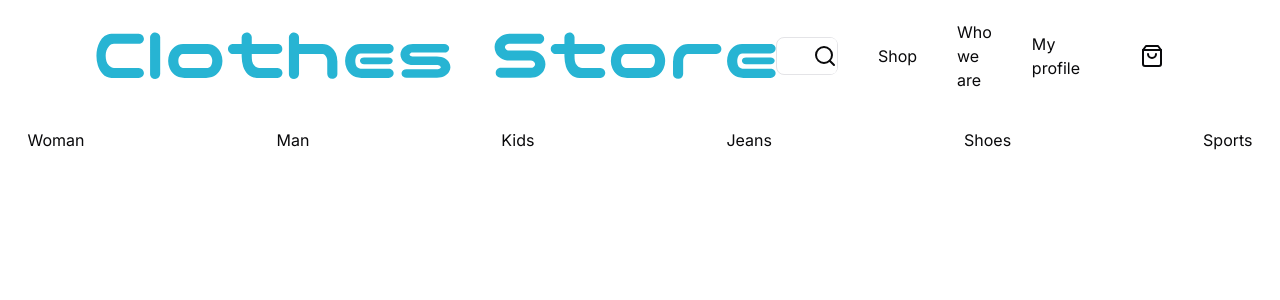
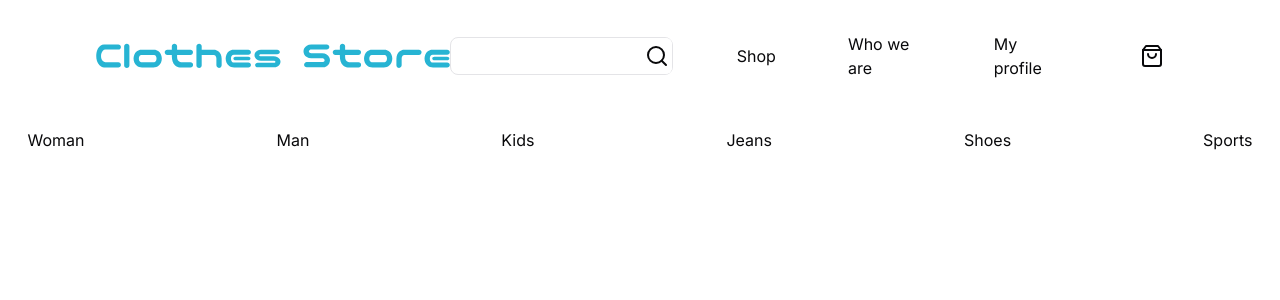
Before and after one commit to nalbertysales/clothes-store-with-nextjs, a Next.js app: page / in a window 1280 px wide. Shown: the top 300 px of the page. Built offline with nearby package versions, Linux system fonts and the light colour scheme.

Commit message:
feat: create featute that dynamically adds items to the Header component

```diff
--- a/src/app/components/Header.tsx
+++ b/src/app/components/Header.tsx
@@ -2,17 +2,12 @@ import { Search, ShoppingBag } from "lucide-react";
 import { Button } from "./ui/button";
 import { Input } from "./ui/input";
 
-const Header = () => {
-  return (
+const list = [
+  {
+    content: (
       <>
-      <header className="h-28 w-full flex px-24 items-center gap-2 flex-col justify-center">
-        <div className="w-full flex justify-between">
-          <img src="/Clothes-Store-logo.svg" alt="Clothes Store" />
-
-          <ul className="flex gap-10 items-center">
-            <li className="flex border rounded-lg">
+        <div className="flex border rounded-lg">
           <Input className="border-none shadow-none focus-visible:border-none focus-visible:ring-0" />
-
           <Button
             className="border-none shadow-none"
             variant="outline"
@@ -20,15 +15,15 @@ const Header = () => {
           >
             <Search />
           </Button>
-            </li>
-
-            <li>Shop</li>
-
-            <li>Who we are</li>
-
-            <li>My profile</li>
-
-            <li>
+        </div>
+      </>
+    ),
+  },
+  { content: "Shop", className: "hover:bg-slate-300 p-2 rounded-md" },
+  { content: "Who we are", className: "hover:bg-slate-300 p-2 rounded-md" },
+  { content: "My profile", className: "hover:bg-slate-300 p-2 rounded-md" },
+  {
+    content: (
       <Button
         className="border-none shadow-none hover:bg-slate-300 w-16 h-12"
         variant="outline"
@@ -36,7 +31,26 @@ const Header = () => {
       >
         <ShoppingBag />
       </Button>
+    ),
+  },
+];
+const Header = () => {
+  return (
+    <>
+      <header className="h-28 w-full flex px-24 items-center gap-2 flex-col justify-center">
+        <div className="w-full flex justify-between">
+          <img
+            src="/Clothes-Store-logo.svg"
+            alt="Clothes Store"
+            className="max-w-[354px]"
+          />
+
+          <ul className="flex gap-14 items-center">
+            {list.map((item) => (
+              <li className={item.className ? item.className : ""}>
+                {item.content}
               </li>
+            ))}
           </ul>
         </div>
       </header>
```
Lines whose indentation alone changed are shown as unchanged.
